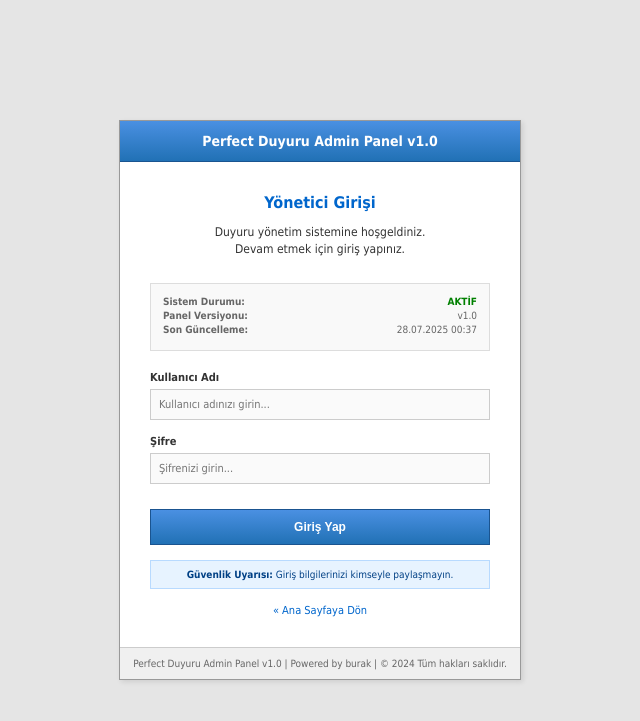
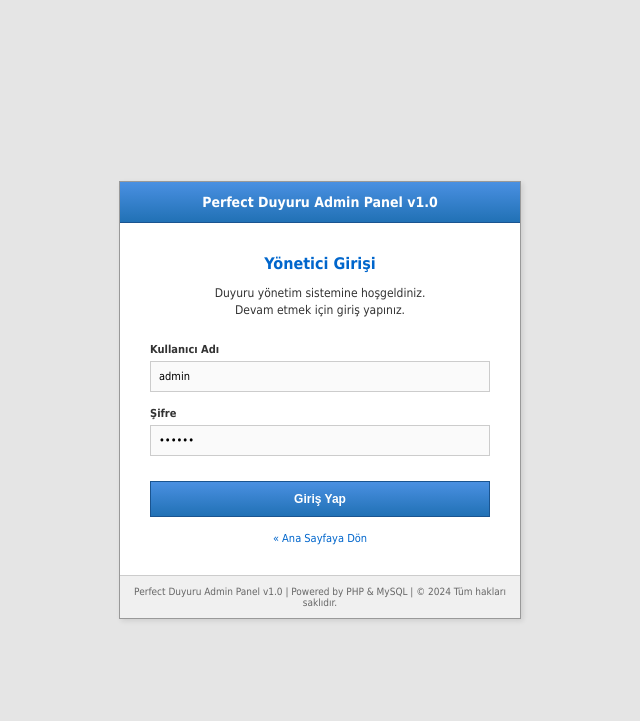
Before and after one commit to buraxklc/duyurusistemi, a PHP site: page /admin/index.php in a window 1280 px wide. Shown: the top 721 px of the page, without its empty margins (320-960 px from the left). Run offline with PHP 8.4, Linux system fonts and the light colour scheme.

Commit message:
Update index.php

```diff
--- a/duyuru-sistemi/admin/index.php
+++ b/duyuru-sistemi/admin/index.php
@@ -1,17 +1,18 @@
 <?php
-// admin/index.php
+// admin/index.php - ÇALIŞAN VERSİYON
+session_start();
 require_once '../includes/config.php';
-require_once '../includes/functions.php';
 
 if (isset($_POST['login'])) {
-   $username = cleanInput($_POST['username']);
+    $username = $_POST['username'];
     $password = $_POST['password'];
 
-   $stmt = $pdo->prepare("SELECT * FROM admins WHERE username = ?");
-   $stmt->execute([$username]);
+    // Test dosyasında çalışan aynı kod
+    $stmt = $pdo->prepare("SELECT * FROM admins WHERE username = ? AND password = ?");
+    $stmt->execute([$username, $password]);
     $admin = $stmt->fetch();
 
-   if ($admin && password_verify($password, $admin['password'])) {
+    if ($admin) {
         $_SESSION['admin_id'] = $admin['id'];
         $_SESSION['admin_username'] = $admin['username'];
         header('Location: dashboard.php');
@@ -119,18 +120,14 @@ if (isset($_POST['login'])) {
             background: linear-gradient(to bottom, #3A80D2, #1A61A5);
         }
 
-       .alert {
+        .alert-error {
+            background: #F2DEDE;
+            border: 1px solid #EBCCD1;
+            color: #A94442;
             padding: 10px;
             margin-bottom: 15px;
-           border: 1px solid;
             font-size: 11px;
             border-radius: 3px;
-       }
-
-       .alert-error {
-           background: #F2DEDE;
-           border-color: #EBCCD1;
-           color: #A94442;
         }
 
         .login-footer {
@@ -140,25 +137,6 @@ if (isset($_POST['login'])) {
             font-size: 10px;
             color: #666666;
             text-align: center;
-       }
-
-       .system-info {
-           background: #F9F9F9;
-           border: 1px solid #DDDDDD;
-           padding: 12px;
-           margin-bottom: 20px;
-           font-size: 10px;
-           color: #666666;
-       }
-
-       .system-info .row {
-           display: flex;
-           justify-content: space-between;
-           margin-bottom: 3px;
-       }
-
-       .system-info .label {
-           font-weight: bold;
         }
 
         .back-link {
@@ -174,16 +152,6 @@ if (isset($_POST['login'])) {
 
         .back-link a:hover {
             text-decoration: underline;
-       }
-
-       .security-note {
-           background: #E7F3FF;
-           border: 1px solid #B8DAFF;
-           padding: 8px;
-           margin-top: 15px;
-           font-size: 10px;
-           color: #004085;
-           text-align: center;
         }
     </style>
 </head>
@@ -203,24 +171,8 @@ if (isset($_POST['login'])) {
             Devam etmek için giriş yapınız.
         </div>
 
-       <!-- Sistem Bilgileri -->
-       <div class="system-info">
-           <div class="row">
-               <span class="label">Sistem Durumu:</span>
-               <span style="color: green; font-weight: bold;">AKTİF</span>
-           </div>
-           <div class="row">
-               <span class="label">Panel Versiyonu:</span>
-               <span>v1.0</span>
-           </div>
-           <div class="row">
-               <span class="label">Son Güncelleme:</span>
-               <span><?= date('d.m.Y H:i') ?></span>
-           </div>
-       </div>
-
         <?php if(isset($error)): ?>
-           <div class="alert alert-error">
+            <div class="alert-error">
                 <strong>Giriş Hatası!</strong> <?= $error ?>
             </div>
         <?php endif; ?>
@@ -228,22 +180,18 @@ if (isset($_POST['login'])) {
         <form method="POST">
             <div class="form-group">
                 <label class="form-label">Kullanıcı Adı</label>
-               <input type="text" name="username" class="form-input" placeholder="Kullanıcı adınızı girin..." value="<?= isset($_POST['username']) ? htmlspecialchars($_POST['username']) : '' ?>" required>
+                <input type="text" name="username" class="form-input" placeholder="Kullanıcı adınızı girin..." value="admin" required>
             </div>
 
             <div class="form-group">
                 <label class="form-label">Şifre</label>
-               <input type="password" name="password" class="form-input" placeholder="Şifrenizi girin..." required>
+                <input type="password" name="password" class="form-input" placeholder="Şifrenizi girin..." value="123456" required>
             </div>
 
             <button type="submit" name="login" class="login-btn">
                 Giriş Yap
             </button>
         </form>
-
-       <div class="security-note">
-           <strong>Güvenlik Uyarısı:</strong> Giriş bilgilerinizi kimseyle paylaşmayın.
-       </div>
 
         <div class="back-link">
             <a href="../index.php">« Ana Sayfaya Dön</a>
@@ -252,7 +200,7 @@ if (isset($_POST['login'])) {
 
     <!-- Footer -->
     <div class="login-footer">
-       Perfect Duyuru Admin Panel v1.0 | Powered by burak | © 2024 Tüm hakları saklıdır.
+        Perfect Duyuru Admin Panel v1.0 | Powered by PHP & MySQL | © 2024 Tüm hakları saklıdır.
     </div>
 </div>
 
```
Lines whose indentation alone changed are shown as unchanged.
